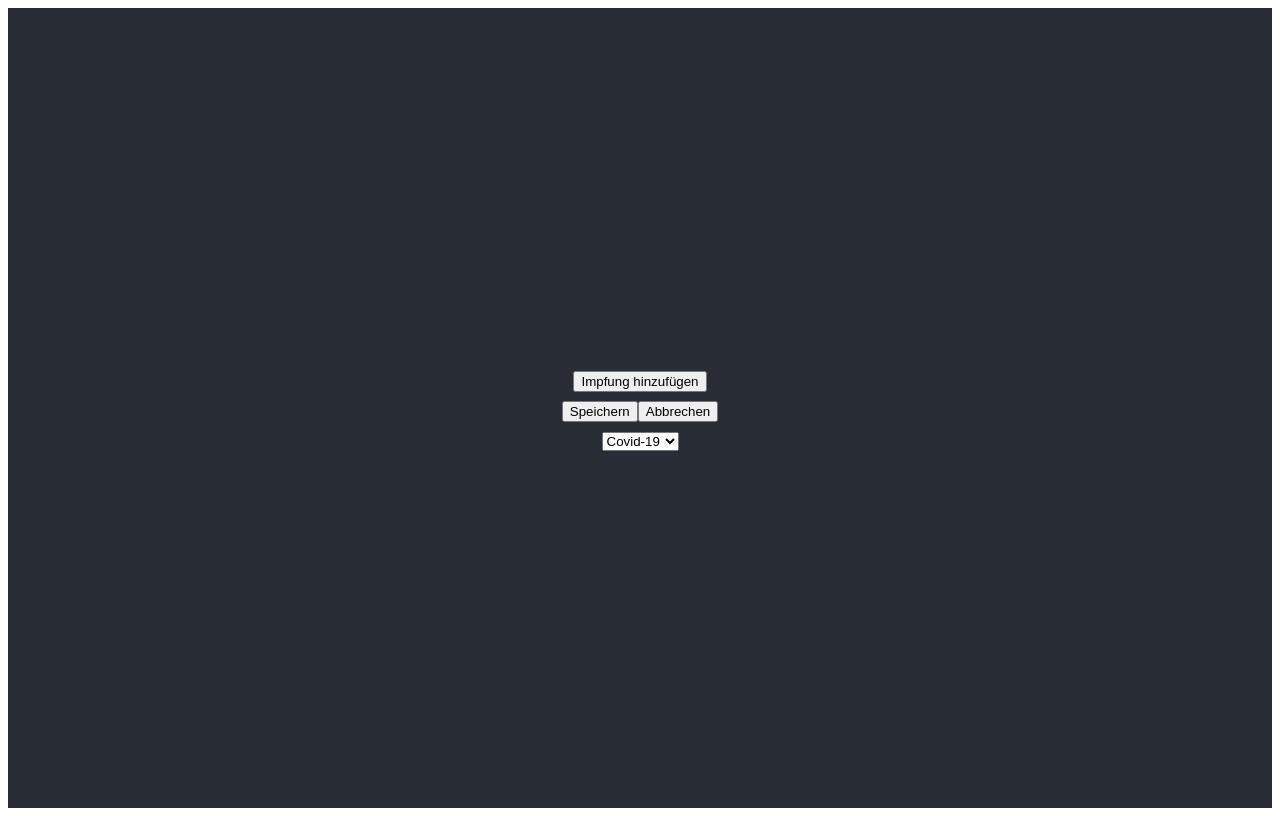
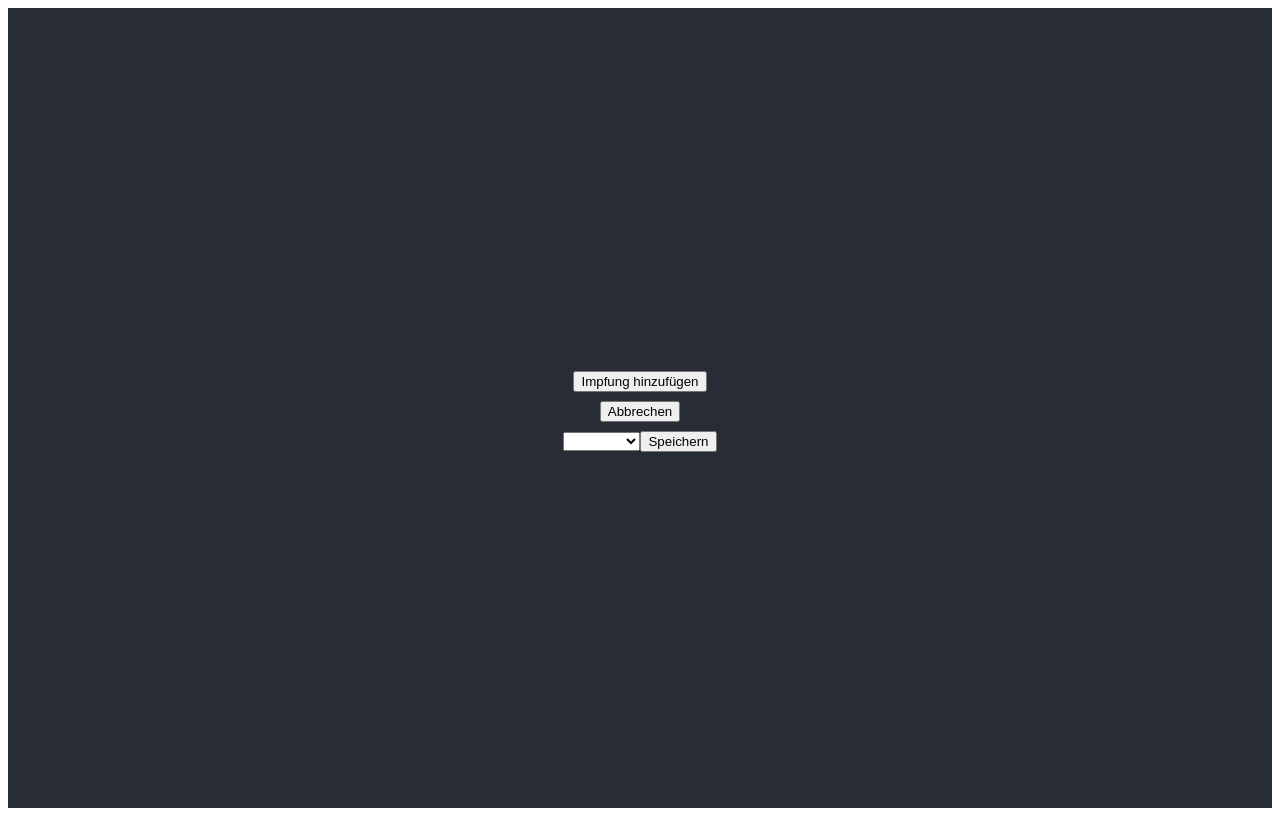
Before and after one commit to bemme001/Impfkalender, a React (Create React App) app: page / in a window 1280 px wide. Both pictures are taken after a click on the button "Impfung hinzufügen". Built offline with nearby package versions, Linux system fonts and the light colour scheme.

Commit message:
added "speichern" button and select filed for vaccines

```diff
--- a/src/components/addImmunization/Popup.js
+++ b/src/components/addImmunization/Popup.js
@@ -1,51 +1,64 @@
 import React from "react";
 // import popup from "./Popup.css";
-
 import Immunization from './immunization'
 //import postImmunization from '../../hooks/postImmunization'
 
 class Popup extends React.Component {
   constructor(props) {
     super(props);
-    this.state = {value: 'Erreger'};
+    this.state = {
+      uuid: '',
+      pid: '',
+      vaccine: '',
+      status: ''
+    };
     this.Immun = new Immunization();
 
     this.handleChange = this.handleChange.bind(this);
     this.handleSubmit = this.handleSubmit.bind(this);
-    this.sendData = this.sendData.bind(this);
-  }
-
-  sendData() {
-    //TODO Daten aus Formular in this.Immun füllen
-    console.log("test");
-    //PostImmunization(this.Immun.create)
+    //this.sendData = this.sendData.bind(this);
   }
 
   handleChange(event) {
-    this.setState({value: event.target.value});
+    //console.log(event.target.value);
+    //switch(event.target)
+    switch(event.target.name){
+      case 'vaccine':
+        this.setState({vaccine: event.target.value});
+        break;
+      case '':
+    }
+    //console.log(this.state.vaccine);
+  }
 
-  }
   handleSubmit(event) {
-
+    //TODO Daten aus Formular in this.Immun füllen
+    console.log(this.state.vaccine);
+    event.preventDefault();
+    //let result = PostImmunization(this.Immun.create)
+    //console.log(result);
+    this.props.switchPopUp();
   }
 
   render() {
     return (
       <div className="popup">
         <div className='popup_button'>
-          <button onClick={this.props.switchPopUp}>
+          {/*<button onClick={this.props.switchPopUp}>
             Speichern
-          </button>
+          </button>*/}
           <button onClick={this.props.switchPopUp}>
             Abbrechen
           </button>
         </div>
         <div className='popup_form'>
           <form onSubmit={this.handleSubmit}>
-            <select value={this.state.value} onChange={this.handleChange}>
+            <select name='vaccine' value={this.state.value} onChange={this.handleChange}>
+              <option value=""></option>
               <option value="covid-19">Covid-19</option>
               <option value="influenza">Influenza</option>
             </select>
+            <input type='submit' value='Speichern'/>
           </form>
         </div>
       </div>
```
